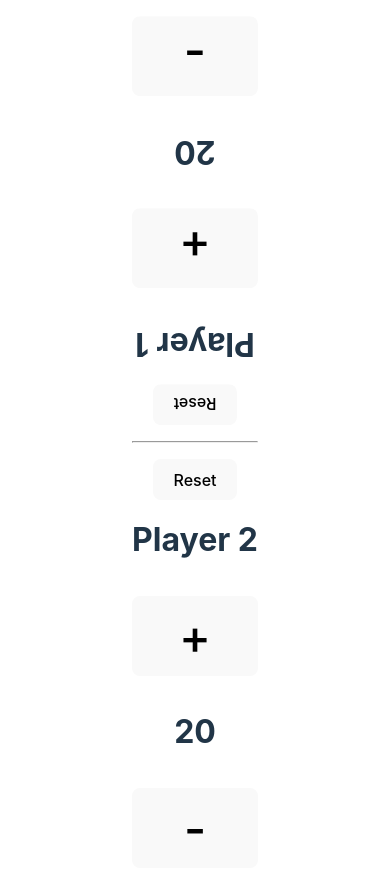
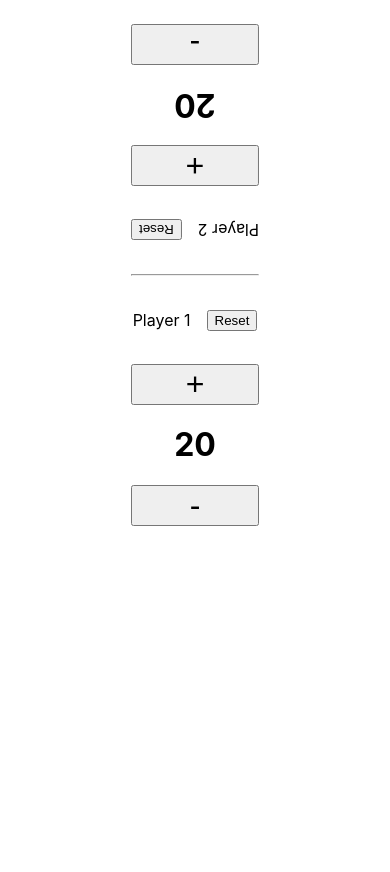
Before and after one commit to axelfriberg/lifelink, a React (Vite) app: page / in a window 390 px wide. Shown: the top 872 px of the page. Built offline with nearby package versions, Linux system fonts and the light colour scheme.

Commit message:
Adjust layout of UI to fit inside the height of a mobile screen

```diff
--- a/src/App.css
+++ b/src/App.css
@@ -1,45 +1,7 @@
-#root {
-  max-width: 1280px;
-  padding: 1rem;
-  text-align: center;
-}
-
-.logo {
-  height: 6em;
-  padding: 1.5em;
-  will-change: filter;
-  transition: filter 300ms;
-}
-.logo:hover {
-  filter: drop-shadow(0 0 2em #646cffaa);
-}
-.logo.react:hover {
-  filter: drop-shadow(0 0 2em #61dafbaa);
-}
-
-@keyframes logo-spin {
-  from {
-    transform: rotate(0deg);
-  }
-  to {
-    transform: rotate(360deg);
-  }
-}
-
-@media (prefers-reduced-motion: no-preference) {
-  a:nth-of-type(2) .logo {
-    animation: logo-spin infinite 20s linear;
-  }
-}
-
-.card {
-  padding: 2em;
-}
-
-.read-the-docs {
-  color: #888;
-}
-
 .divider {
   margin: 16px 0;
 }
+
+.flip {
+  transform: rotate(180deg);
+}
--- a/src/App.tsx
+++ b/src/App.tsx
@@ -5,18 +5,18 @@ const STARTING_LIFE_TOTAL = 20;
 
 function App() {
   return (
-    <>
+    <div>
       <LifeCounter
         className="flip"
         startingLifeTotal={STARTING_LIFE_TOTAL}
+        playerName="Player 2"
+      />
+      <hr className="divider" />
+      <LifeCounter
+        startingLifeTotal={STARTING_LIFE_TOTAL}
         playerName="Player 1"
       />
-      <hr className="divider"/>
-      <LifeCounter
-        startingLifeTotal={STARTING_LIFE_TOTAL}
-        playerName="Player 2"
-      />
-    </>
+    </div>
   );
 }
 
--- a/src/components/LifeCounter.tsx
+++ b/src/components/LifeCounter.tsx
@@ -6,6 +6,7 @@ type LifeCounterProps = {
   startingLifeTotal: number;
   playerName: string;
 };
+
 export function LifeCounter({
   className,
   startingLifeTotal,
@@ -35,22 +36,25 @@ export function LifeCounter({
 
   return (
     <div className={className}>
+      <div className="life-counter">
+        <div className="action-row">
+          <p className="player-name">{playerName}</p>
           <button type="button" onClick={() => setLife(startingLifeTotal)}>
             Reset
           </button>
-      <div className="life-counter">
-        <p className="player-name text">{playerName}</p>
+        </div>
         <button
-          className="life-button increase-life-button"
+          className="life-button"
           type="button"
           onClick={handleLifeIncrease}
         >
           +
         </button>
+        <div className="action-row">
           <p className="life text">{life}</p>
           {currentLifeChange !== 0 ? (
             <p
-            className={`text current-life-change ${
+              className={`text ${
                 currentLifeChange > 0 ? "positive-life" : "negative-life"
               }`}
             >
@@ -58,8 +62,9 @@ export function LifeCounter({
               {currentLifeChange}
             </p>
           ) : null}
+        </div>
         <button
-          className="life-button decrease-life-button"
+          className="life-button"
           type="button"
           onClick={handleLifeDecrease}
         >
--- a/src/components/life-counter.css
+++ b/src/components/life-counter.css
@@ -1,41 +1,20 @@
 .life-counter {
-  display: grid;
-  grid-template-columns: repeat(3, 1fr);
-  grid-template-rows: repeat(4, 80px);
+  display: flex;
+  flex-direction: column;
   width: 100%;
-  row-gap: 16px;
+  gap: 16px;
   align-items: center;
 }
 
 .life-button {
   padding: 0;
-  font-size: 3rem;
-  height: 100%;
-}
-
-.increase-life-button {
-  grid-row: 2;
-  grid-column: 1 / 4;
-}
-
-.decrease-life-button {
-  grid-row: 4;
-  grid-column: 1 / 4;
+  font-size: 2rem;
+  max-width: 200px;
+  width: 100%;
 }
 
 .player-name {
-  grid-row: 1;
-  grid-column: 1 / 4;
-}
-
-.life {
-  grid-row: 3;
-  grid-column: 2 / 3;
-}
-
-.current-life-change {
-  grid-row: 3;
-  grid-column: 3;
+  font-size: 1rem;
 }
 
 .positive-life {
@@ -51,3 +30,10 @@
   font-weight: 700;
   margin: 0;
 }
+
+.action-row {
+  display: flex;
+  justify-content: space-between;
+  align-items: center;
+  gap: 1rem;
+}
--- a/src/index.css
+++ b/src/index.css
@@ -2,70 +2,11 @@
   font-family: Inter, system-ui, Avenir, Helvetica, Arial, sans-serif;
   line-height: 1.5;
   font-weight: 400;
-
-  color-scheme: light dark;
-  color: rgba(255, 255, 255, 0.87);
-  background-color: #242424;
-
-  font-synthesis: none;
-  text-rendering: optimizeLegibility;
-  -webkit-font-smoothing: antialiased;
-  -moz-osx-font-smoothing: grayscale;
-}
-
-.flip {
-  transform: rotate(180deg);
-}
-
-a {
-  font-weight: 500;
-  color: #646cff;
-  text-decoration: inherit;
-}
-a:hover {
-  color: #535bf2;
 }
 
 body {
-  margin: 0;
+  margin: 24px 0;
   place-items: center;
   min-width: 320px;
   min-height: 100vh;
 }
-
-h1 {
-  font-size: 3.2em;
-  line-height: 1.1;
-}
-
-button {
-  border-radius: 8px;
-  border: 1px solid transparent;
-  padding: 0.6em 1.2em;
-  font-size: 1em;
-  font-weight: 500;
-  font-family: inherit;
-  background-color: #1a1a1a;
-  cursor: pointer;
-  transition: border-color 0.25s;
-}
-button:hover {
-  border-color: #646cff;
-}
-button:focus,
-button:focus-visible {
-  outline: 4px auto -webkit-focus-ring-color;
-}
-
-@media (prefers-color-scheme: light) {
-  :root {
-    color: #213547;
-    background-color: #ffffff;
-  }
-  a:hover {
-    color: #747bff;
-  }
-  button {
-    background-color: #f9f9f9;
-  }
-}
```
Lines whose indentation alone changed are shown as unchanged.
